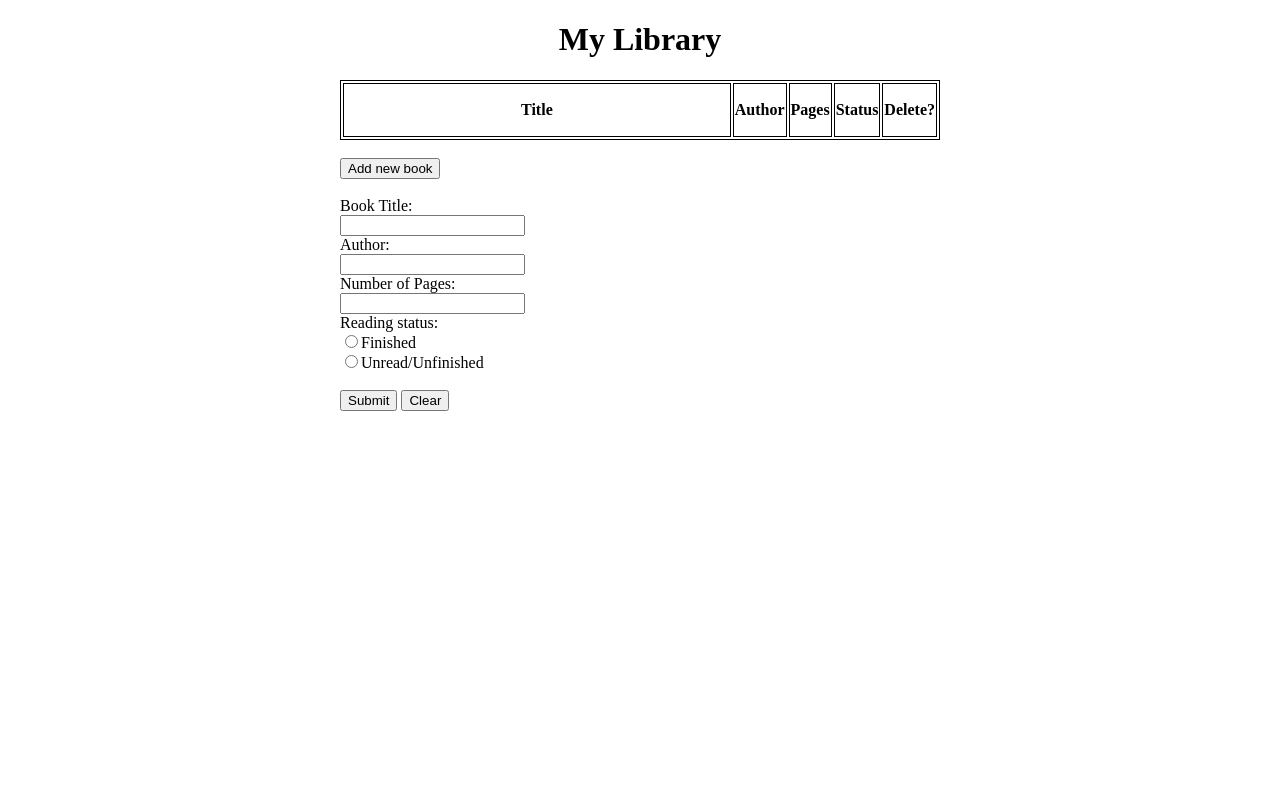
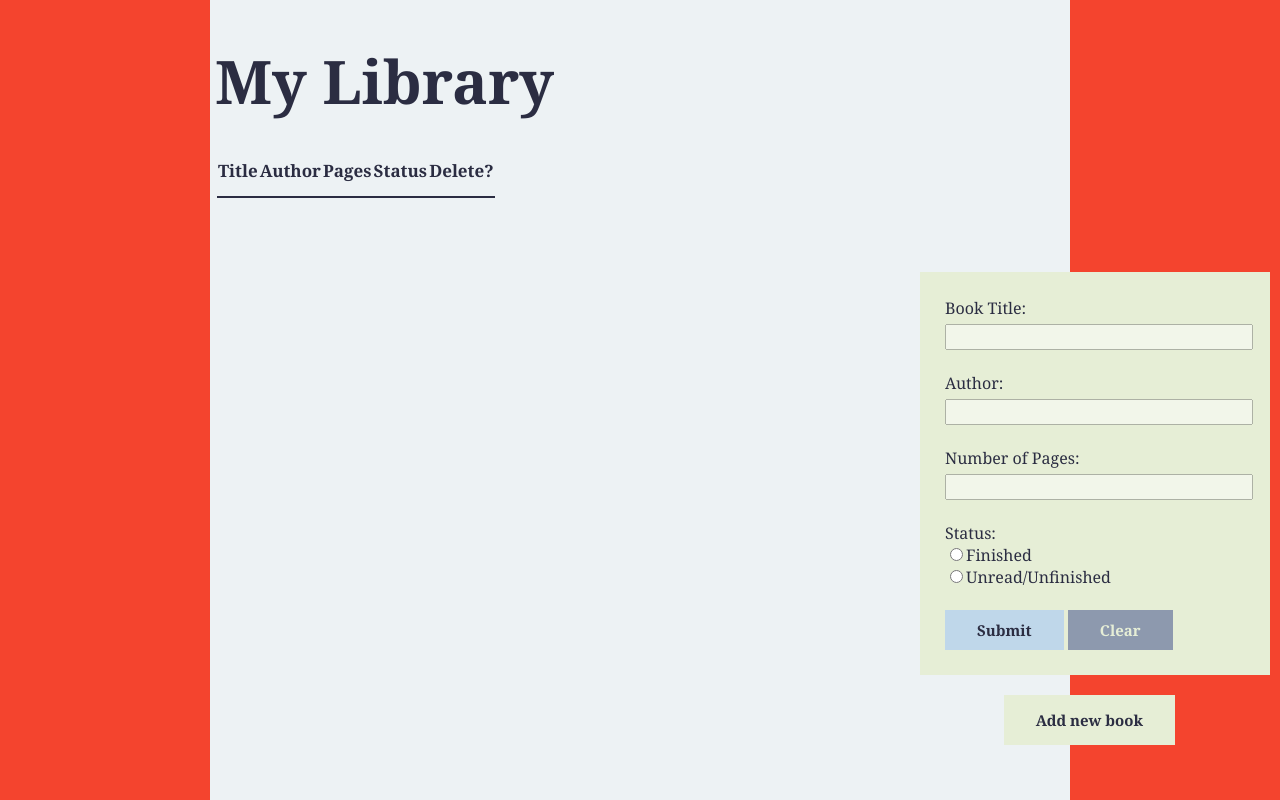
Before and after one commit to anniekao/Projects, a plain HTML site: page JavaScript/my-library-app/index.html in a window 1280 px wide. Both pictures are taken after a click on the button "Add new book". Drawn offline with Linux system fonts and the light colour scheme; no server answers.

Commit message:
Updated css

```diff
--- a/JavaScript/my-library-app/index.html
+++ b/JavaScript/my-library-app/index.html
@@ -10,14 +10,10 @@
     <title>My Library App</title>
 </head>
 <body>
-    <div class = "container">
+    <div id = "container">
         <h1>My Library</h1>
-        <table>
-        </table><br />
 
-        <button type="button" id='add-book-btn'>Add new book</button>
-        <br /><br />
-
+        <div class = "form-container">
             <form id="new-book-form">
                 Book Title: <br />
                 <input type="text" name="title" id="title">
@@ -28,7 +24,7 @@
                 Number of Pages: <br />
                 <input type="text" name="pages" id="pages">
                 <br />
-            Reading status: <br />
+                Status: <br />
                 <input type="radio" name="status" id="status-read" value="Read">Finished<br />
                 <input type="radio" name="status" id="status-unread" value="Unread">Unread/Unfinished<br />
                 <br />
@@ -37,6 +33,11 @@
             </form>
         </div>
 
+        <table>
+        </table><br />
+        <br /><br />
+    </div>
+    <button type="button" id='add-book-btn'>Add new book</button>
 
     <script src="main.js"></script>
 
--- a/JavaScript/my-library-app/style.css
+++ b/JavaScript/my-library-app/style.css
@@ -1,23 +1,51 @@
-table, th, td {
+body {
+    background-color: #f4442e;
+    padding:0;
+    margin: 0;
+    font-family: Cambria, Cochin, Georgia, Times, 'Times New Roman', serif;
+}
+
+table {
+    padding: 0;
+    margin: 0;
+    border-spacing: 0;
+    display: block;
+    table-layout: fixed;
     width: 100%;
-    border: 1px solid black;
+}
+
+table, td {
+    border: 2px solid #edf2f4;
+    border-collapse: collapse;
+    background-color: #edf2f4;
+    font-size: 16px;
+    word-break: break-all;
+
+}
+
+td {
+    width: 40%;
+    text-align: left;
 }
 
 th {
     height: 50px;
-}
-
-form {
-    display: none;
+    border-bottom: 2px solid #2b2d42;
+    color: #2b2d42;
+    text-align: left;
+    font-size: 17px;
 }
 
 h1 {
-    text-align: center;
-}
-
-.container {
-    margin: 0 auto;
-    width: 600px;
+    display: inline-block;
+    text-align: left;
+    margin: 0;
+    padding-top: 35px;
+    padding-bottom: 20px;
+    font-size: 60px;
+    color: #2b2d42;
+    font-weight: bold;
+    font-family: Georgia, 'Times New Roman', Times, serif;
 }
 
 .read-btn {
@@ -25,13 +53,14 @@ h1 {
     color: white;
     text-decoration: none;
     display: inline-block;
-    font-size: 12px;
+    font-size: 15px;
     padding: 15px 32px;
-    background-color: #008CBA;
+    background-color: #337ca0;
     width: 100%;
-    margin: 4px 2px;
+    margin: 4px 5px;
     font-weight: bold;
     cursor: pointer;
+    font-family: Cambria, Cochin, Georgia, Times, 'Times New Roman', serif;
 }
 
 .unread-btn {
@@ -39,13 +68,14 @@ h1 {
     color: white;
     text-decoration: none;
     display: inline-block;
-    font-size: 12px;
-    padding: 15px 32px;
+    font-size: 15px;
+    padding: 15px 30px;
     background-color: goldenrod;
     width: 100%;
-    margin: 4px 2px;
+    margin: 4px 5px;
     font-weight: bold;
     cursor: pointer;
+    font-family: Cambria, Cochin, Georgia, Times, 'Times New Roman', serif;
 }
 
 .delete-btn {
@@ -53,11 +83,92 @@ h1 {
     color: white;
     text-decoration: none;
     display: inline-block;
-    font-size: 12px;
+    font-size: 15px;
     padding: 15px 32px;
-    background-color: deeppink;
+    background-color: #8d99ae;
     width: 100%;
-    margin: 4px 2px;
+    margin: 4px 3px;
     font-weight: bold;
     cursor: pointer;
+    font-family: Cambria, Cochin, Georgia, Times, 'Times New Roman', serif;
 }
+
+.form-container {
+    width: 100%;
+    background-color: #2b2d42;
+}
+
+.form-container input[type=submit],
+.form-container input[type=button]{
+    border: none;
+    text-decoration: none;
+    font-size: 15px;
+    padding: 10px 32px;
+    background-color: #8d99ae;
+    font-family: Cambria, Cochin, Georgia, Times, 'Times New Roman', serif;
+    font-weight: bold;
+    color: #e6eed6;
+}
+
+.form-container input[type=submit]{
+    background-color: #bfd7ea;
+    color: #2b2d42;
+}
+
+.form-container input[type=text]{
+    width: 100%;
+    margin: 5px 0 22px 0;
+    font-size: 15px;
+    font-family: Cambria, Cochin, Georgia, Times, 'Times New Roman', serif;
+    opacity: 0.5;
+}
+
+.form-container input[type=text]:focus{
+    background-color: #ddd;
+    outline: none;
+}
+
+#add-book-btn {
+    border: none;
+    color: #2b2d42;
+    text-decoration: none;
+    font-size: 15px;
+    padding: 15px 32px;
+    background-color: #e6eed6;
+    margin-bottom: 5px;
+    margin-right: 5px;
+    font-weight: bold;
+    cursor: pointer;
+    font-family: Cambria, Cochin, Georgia, Times, 'Times New Roman', serif;
+    position: absolute;
+    right: 100px;
+    bottom: 50px;
+}
+
+#container {
+    display: inline-block;
+    position: fixed;
+    right: 0;
+    left: 0;
+    top: 0;
+    padding: 5px;
+    margin: 0 auto;
+    width: 850px;
+    height: 100%;
+    overflow: auto;
+    background-color:#edf2f4;
+    overflow-y: auto;
+    overflow-x: hidden;
+}
+
+#new-book-form {
+    position: fixed;
+    right: 10px;
+    bottom: 125px;
+    width: 300px;
+    padding: 25px;
+    display: none;
+    color: #2b2d42;
+    background-color: #e6eed6;
+    z-index: 9;
+}
```
Lines whose indentation alone changed are shown as unchanged.
